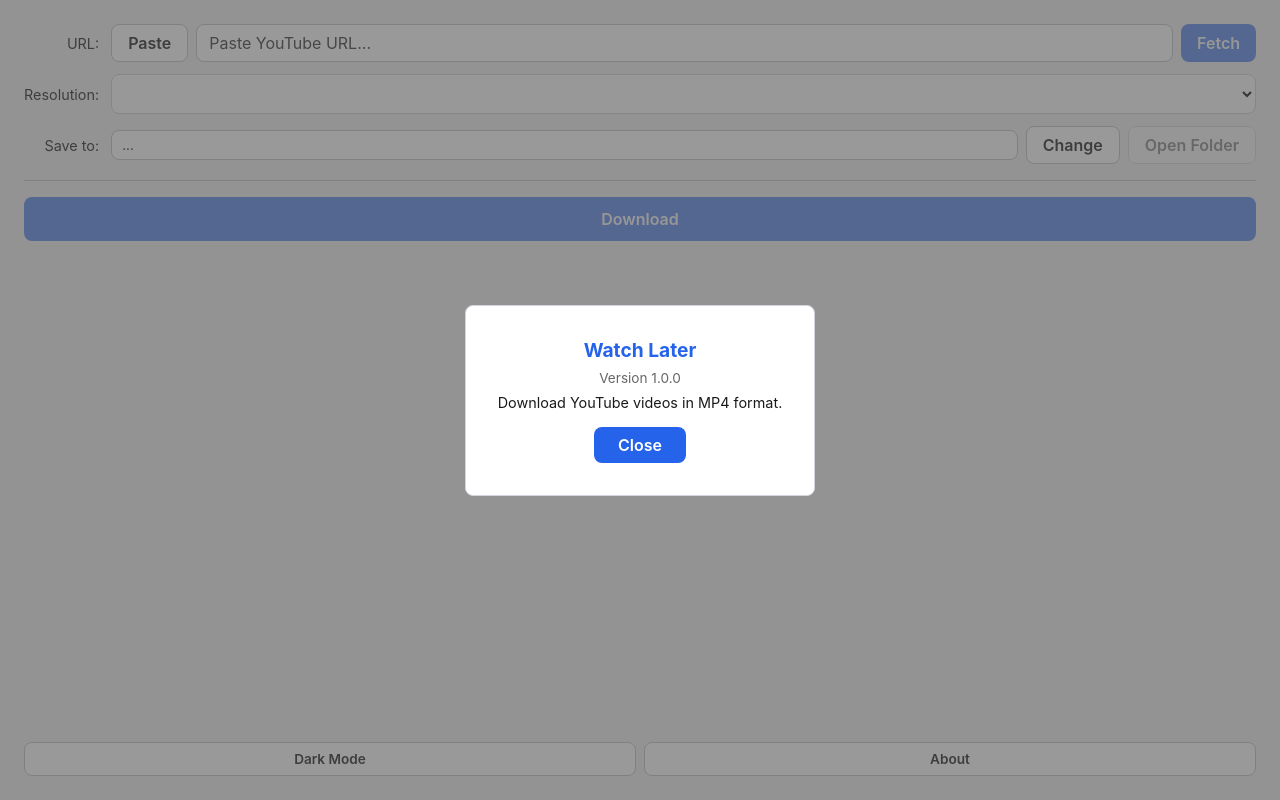
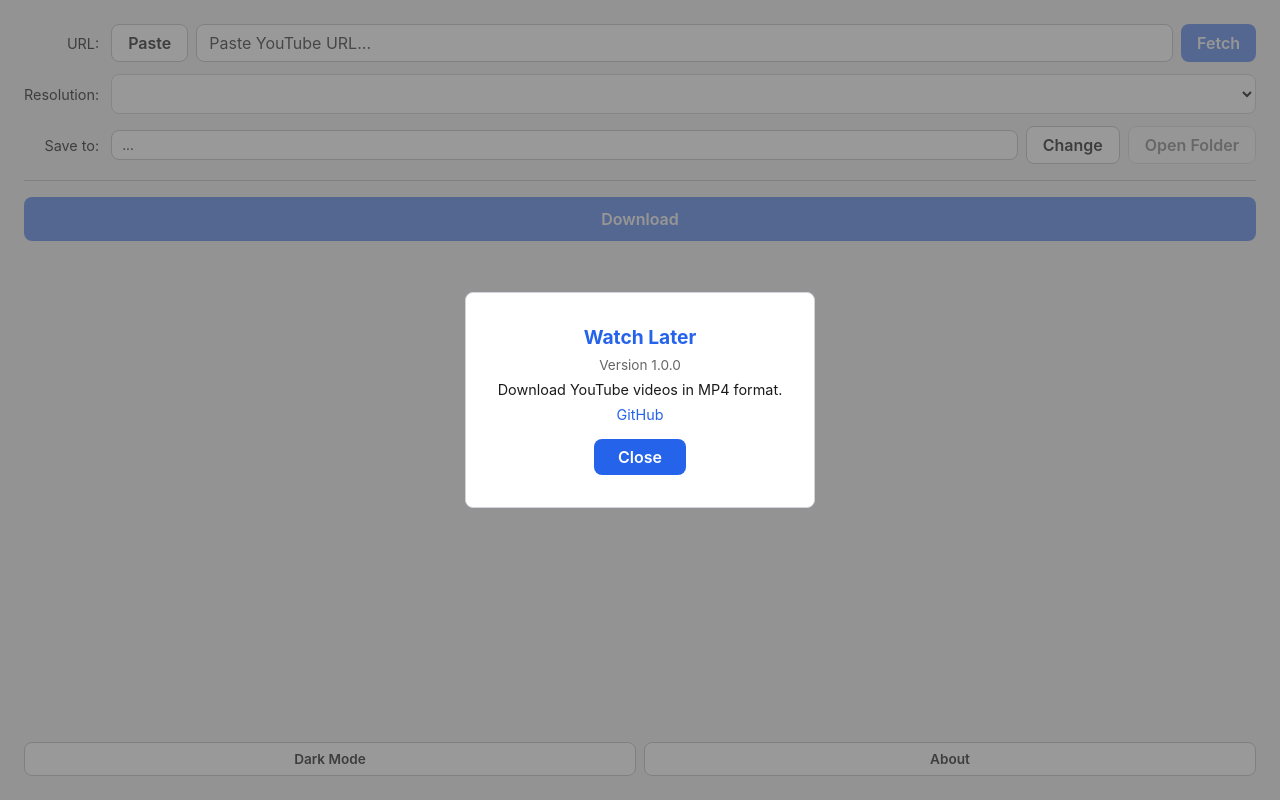
Before and after one commit to NathanLaan/watch-later, a Svelte app: page / in a window 1280 px wide. Both pictures are taken after a click on the button "About". Built offline with nearby package versions, Linux system fonts and the light colour scheme.

Commit message:
feat: Add repo link to About dialog.

```diff
--- a/src/main/ipc.ts
+++ b/src/main/ipc.ts
@@ -52,4 +52,8 @@
   ipcMain.handle('open-folder', (_event, folderPath: string) => {
     shell.openPath(folderPath)
   })
+
+  ipcMain.handle('open-external', (_event, url: string) => {
+    shell.openExternal(url)
+  })
 }
--- a/src/preload/index.d.ts
+++ b/src/preload/index.d.ts
@@ -21,6 +21,7 @@
       selectDownloadFolder: () => Promise<string | null>
       getDownloadFolder: () => Promise<string>
       openFolder: (folderPath: string) => Promise<void>
+      openExternal: (url: string) => Promise<void>
       onProgress: (callback: (progress: ProgressInfo) => void) => () => void
       onComplete: (callback: (filePath: string) => void) => () => void
       onError: (callback: (error: string) => void) => () => void
--- a/src/preload/index.ts
+++ b/src/preload/index.ts
@@ -31,6 +31,8 @@
   getDownloadFolder: (): Promise<string> => ipcRenderer.invoke('get-download-folder'),
 
   openFolder: (folderPath: string): Promise<void> => ipcRenderer.invoke('open-folder', folderPath),
+
+  openExternal: (url: string): Promise<void> => ipcRenderer.invoke('open-external', url),
 
   onProgress: (callback: (progress: ProgressInfo) => void) => {
     const handler = (_event: Electron.IpcRendererEvent, progress: ProgressInfo): void =>
--- a/src/renderer/src/App.svelte
+++ b/src/renderer/src/App.svelte
@@ -46,6 +46,7 @@
       <h2>Watch Later</h2>
       <p class="version">Version 1.0.0</p>
       <p class="description">Download YouTube videos in MP4 format.</p>
+      <a class="github-link" href="https://github.com/NathanLaan/watch-later" onclick={(e) => { e.preventDefault(); window.api.openExternal('https://github.com/NathanLaan/watch-later') }}>GitHub</a>
       <button class="close-btn" onclick={() => (showAbout = false)}>Close</button>
     </div>
   </div>
@@ -138,6 +139,17 @@
     font-size: 0.9rem;
   }
 
+  .github-link {
+    color: var(--primary);
+    font-size: 0.9rem;
+    text-decoration: none;
+    cursor: pointer;
+  }
+
+  .github-link:hover {
+    text-decoration: underline;
+  }
+
   .close-btn {
     margin-top: 8px;
     background: var(--primary);
```
